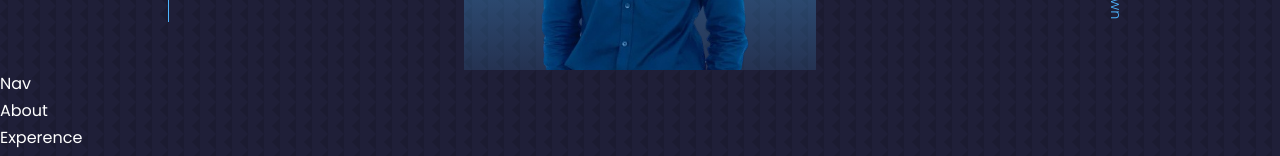
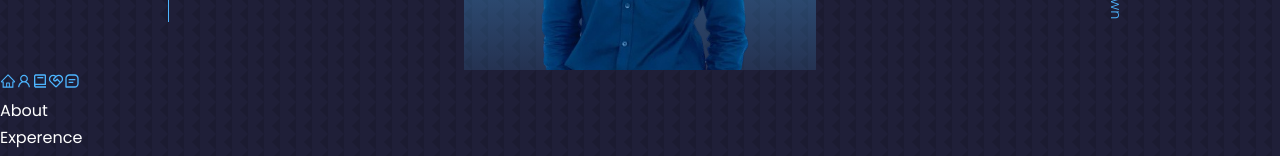
Before and after one commit to Kaveenxz/portfolio-website, a React (Create React App) app: page / in a window 1280 px wide. Shown: the part 730-886 px from the top of the page. Built offline with nearby package versions, Linux system fonts and the light colour scheme.

Commit message:
add nav icons

```diff
--- a/src/components/nav/Nav.jsx
+++ b/src/components/nav/Nav.jsx
@@ -1,8 +1,19 @@
 import './nav.css'
+import {AiOutlineHome} from 'react-icons/ai'
+import {AiOutlineUser} from 'react-icons/ai'
+import {BiBook} from 'react-icons/bi'
+import {RiServiceLine} from 'react-icons/ri'
+import {BiMessageSquareDetail} from 'react-icons/bi'
 
 function Nav() {
   return (
-    <div>Nav</div>
+    <div>
+      <a href="#"><AiOutlineHome/></a>
+      <a href="#about"><AiOutlineUser/></a>
+      <a href="#experence"><BiBook/></a>
+      <a href="#service"><RiServiceLine/></a>
+      <a href="#"><BiMessageSquareDetail/></a>
+    </div>
   )
 }
 
```
